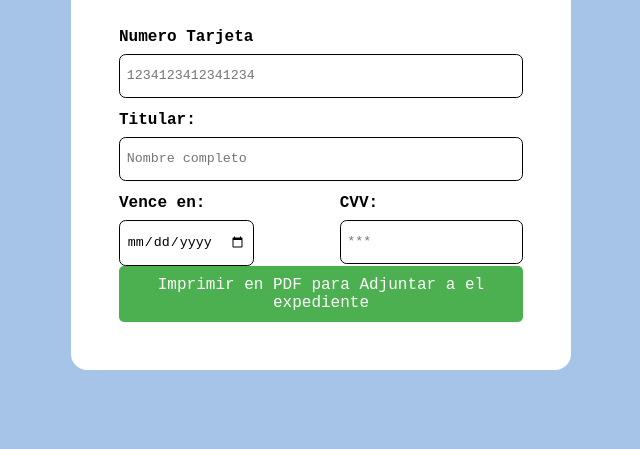
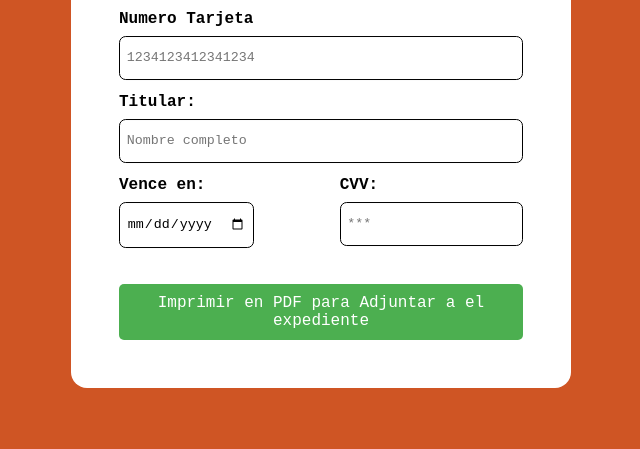
Before and after one commit to danielVidela/card, a plain HTML site: page index.html in a window 1280 px wide. Shown: the part 351-800 px from the top of the page, without its empty margins (319-959 px from the left). Drawn offline with Linux system fonts and the light colour scheme.

```diff
--- a/style.css
+++ b/style.css
@@ -5,7 +5,7 @@
 	font-family: "Roboto Mono", monospace;
 }
 body {
-	background-color: #a6c4e8;
+	background-color: #cf5524;
 }
 .wrapper {
 	position: absolute;
```
Also changed, not shown: index.html (+2 -0 lines).
